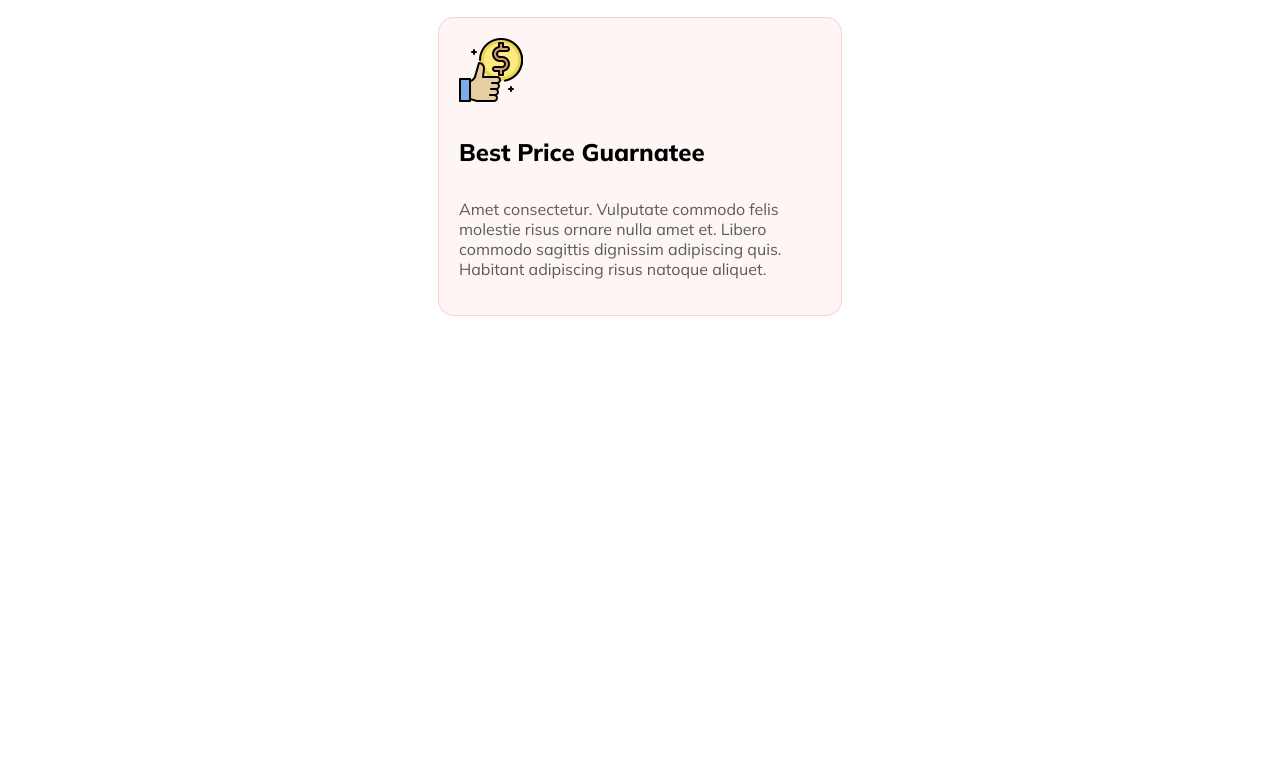
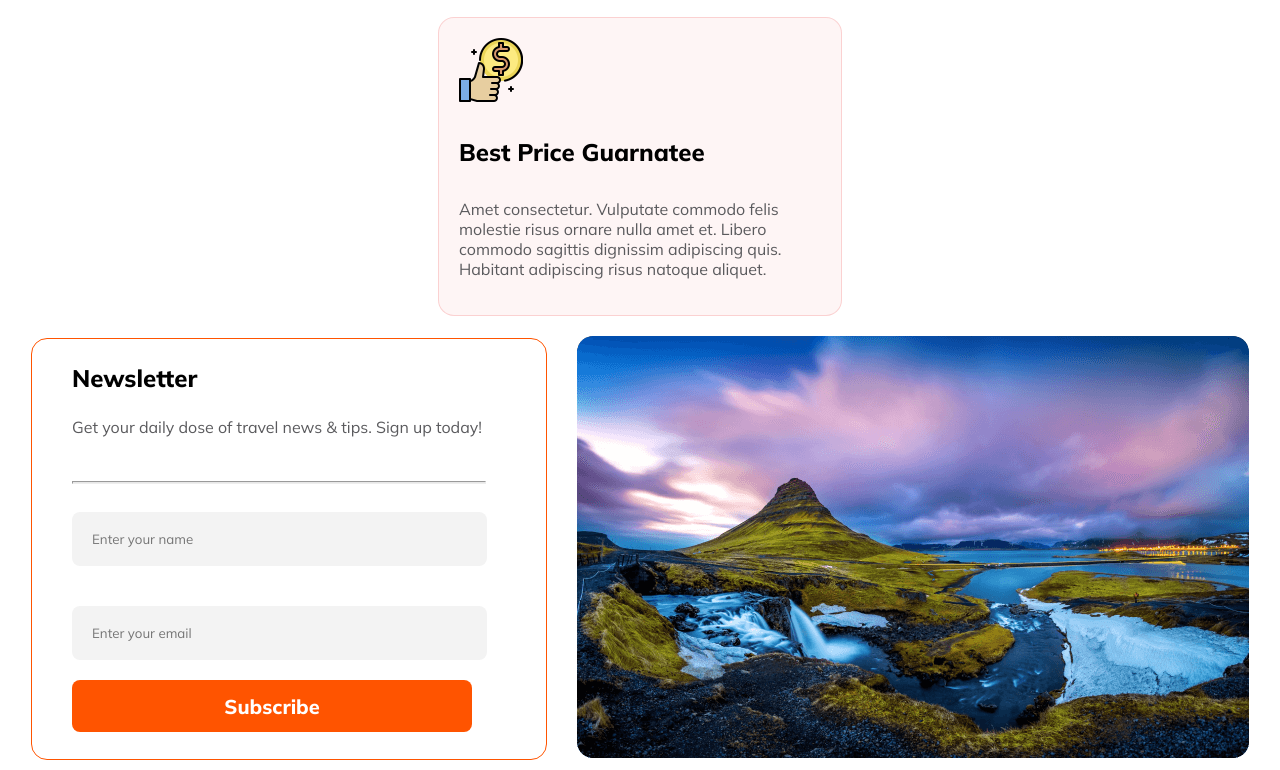
Before and after one commit to Mejbahul-Hasan/travel-lovers, a plain HTML site: page index.html in a window 1280 px wide. Shown: the part 2932-3702 px from the top of the page. Before the commit the page ends 3268 px from the top, so only its background shows below. Drawn offline with Linux system fonts and the light colour scheme.

Commit message:
Newsletter section completed

```diff
--- a/index.html
+++ b/index.html
@@ -97,6 +97,19 @@
                     <p>Amet consectetur. Vulputate commodo felis molestie risus  ornare nulla amet et. Libero commodo sagittis dignissim adipiscing quis. Habitant adipiscing risus natoque aliquet.</p>
             </div>
         </div>
+        <div class="news-letter">
+            <div class="news-letter-form">
+                <h3>Newsletter</h3>
+                <p>Get your daily dose of travel news & tips. Sign up today!</p><br>
+                <hr>
+                <input type="Name" placeholder="Enter your name"> <br>
+                <input type="email" name="" id="" placeholder="Enter your email"> <br>
+                <button class="btn-primary">Subscribe</button>
+            </div>
+            <div class="news-letter-img">
+                <img src="Images/Rectangle 8 (1).png" alt="">
+            </div>
+        </div>
     </main>
     <footer></footer>
 </body>
--- a/styles/travel.css
+++ b/styles/travel.css
@@ -103,7 +103,7 @@
     border: 0;
     margin-top: 30px;
 }
-/* container section style */
+/* img container section style */
 .container > h2{
     text-align: center;
     font-size: 40px;
@@ -132,6 +132,9 @@
     gap: 20px;
     margin-bottom: 20px;
 }
+
+/* box container style */
+
 .choose{
     width: 100%;
 }
@@ -193,3 +196,66 @@
 .choose-row2-box1 p{
     color: #5A5A5D;
 }
+/* news-letter section */
+.news-letter{
+    display: flex;
+    align-items: center;
+    justify-content: center;
+    gap: 30px;
+}
+.news-letter-form{
+    border-radius: 16px;
+    border: 1px solid #FF5400;
+    width: 474px;
+    height: 420px;
+    padding-left: 40px;
+}
+.news-letter-form > h3{
+    font-size: 1.5rem;
+    font-weight: 800;
+}
+.news-letter-form >p{
+    color: #5A5A5D
+}
+.news-letter-form >hr{
+    background: rgba(19, 19, 24, 0.10);
+    height: 1px;
+    margin-right: 60px;
+}
+.news-letter-form > input{
+    border-radius: 8px;
+    background: rgba(19, 19, 24, 0.05);
+    width: 393px;
+    height: 52px;
+    margin-bottom: 20px;
+    margin-top: 20px;
+    border: 0;
+    padding-left: 20px;
+}
+.news-letter-form > button{
+    width: 400px;
+    height: 52px;
+    border-radius: 8px;
+    background: #FF5400;
+    border: 0;
+    color: #FFF;
+    font-size: 20px;
+    font-weight: 800;
+}
+.news-letter-img{
+
+}
+
+/* mobile of small devices */
+
+@media screen and (max-width: 600px) {
+    nav,
+    .banner-input,
+    .popular,
+    .container-pic,
+    .choose-box
+    {
+        flex-direction: column;
+    }
+
+}
```
